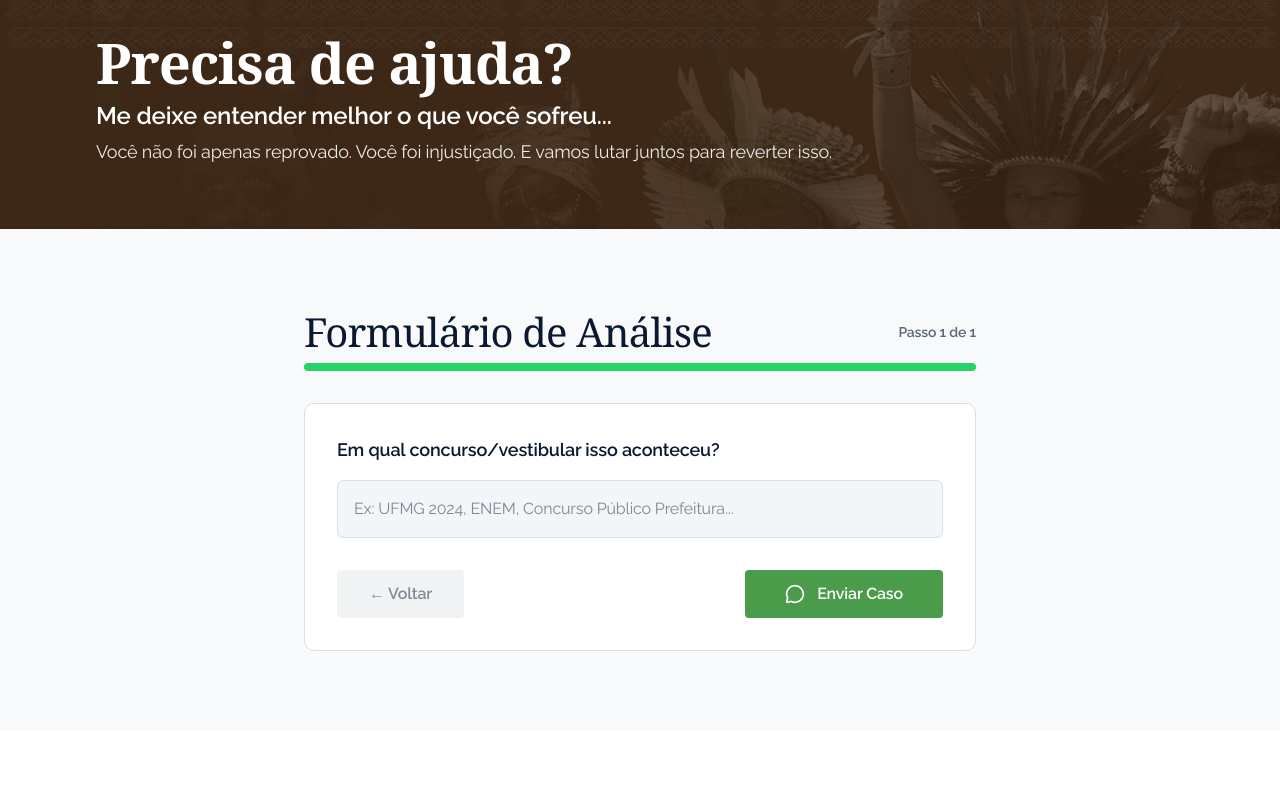
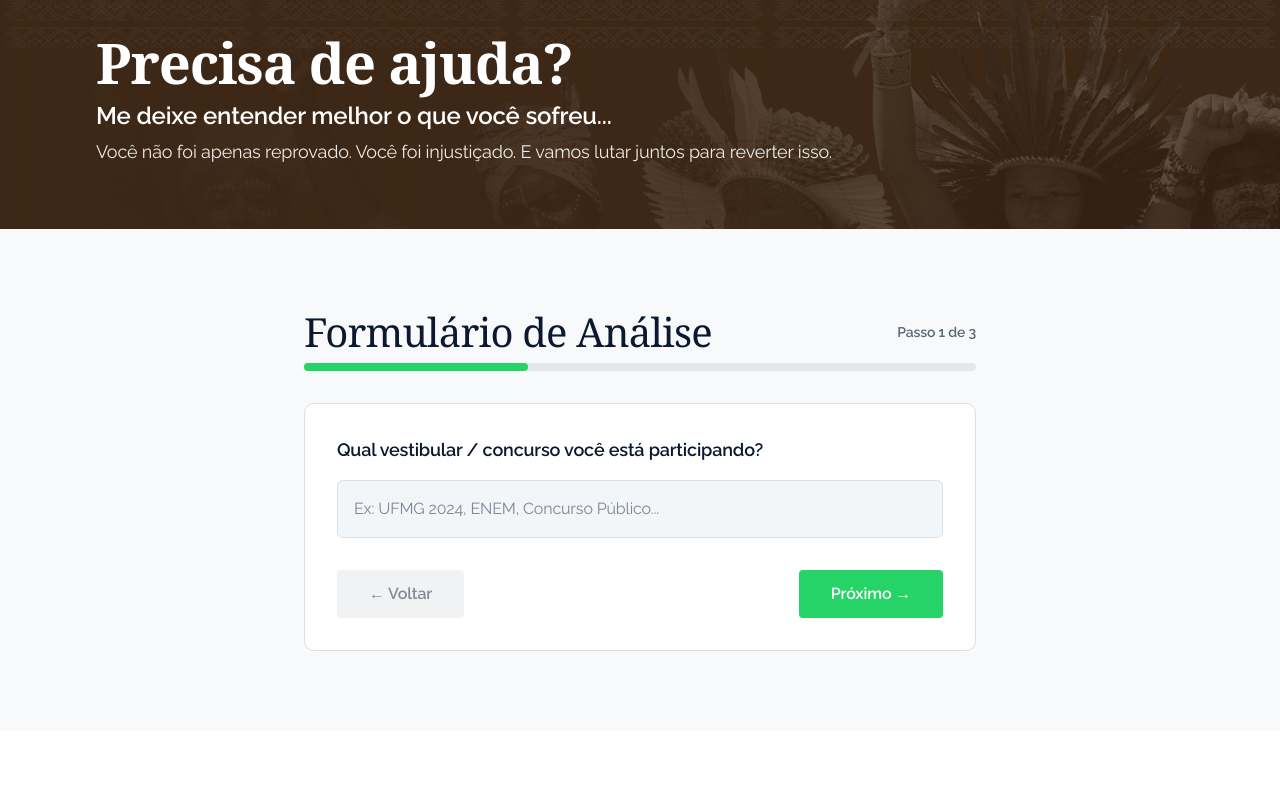
Before and after one commit to ViniciusGavioli/marcelo-colen-site, a Next.js app: page /consulta in a window 1280 px wide. Shown: the top 800 px of the page. Built offline with nearby package versions, Linux system fonts and the light colour scheme; no server answers; a web font is replaced by a local one.

Commit message:
Refactor: update consultation form with 3 new questions

```diff
--- a/src/app/(lp)/consulta/page.tsx
+++ b/src/app/(lp)/consulta/page.tsx
@@ -24,10 +24,24 @@ const FAQ_ITEMS = [
 
 const FORM_QUESTIONS = [
   {
-    id: "concurso",
-    label: "Em qual concurso/vestibular isso aconteceu?",
+    id: "vestibular",
+    label: "Qual vestibular / concurso você está participando?",
     type: "text",
-    placeholder: "Ex: UFMG 2024, ENEM, Concurso Público Prefeitura...",
+    placeholder: "Ex: UFMG 2024, ENEM, Concurso Público...",
+    required: true
+  },
+  {
+    id: "dataResultado",
+    label: "Quando recebeu o resultado da comissão de heteroidentificação?",
+    type: "text",
+    placeholder: "Ex: 15/01/2025",
+    required: true
+  },
+  {
+    id: "recurso",
+    label: "Apresentou recurso administrativo?",
+    type: "text",
+    placeholder: "Ex: Sim ou Não",
     required: true
   }
 ];
@@ -66,7 +80,9 @@ export default function ConsultaPage() {
   const montarMensagem = (): string => {
     const linhas = [
       "Olá Dr. Marcelo! Preciso de ajuda com meu caso de heteroidentificação.\n",
-      `*Concurso/Vestibular:* ${respostas.concurso}`,
+      `*Vestibular/Concurso:* ${respostas.vestibular}`,
+      `*Data do Resultado:* ${respostas.dataResultado}`,
+      `*Apresentou Recurso:* ${respostas.recurso}`,
       "\nPreciso de orientação sobre os próximos passos."
     ];
     return linhas.join("\n");
```
